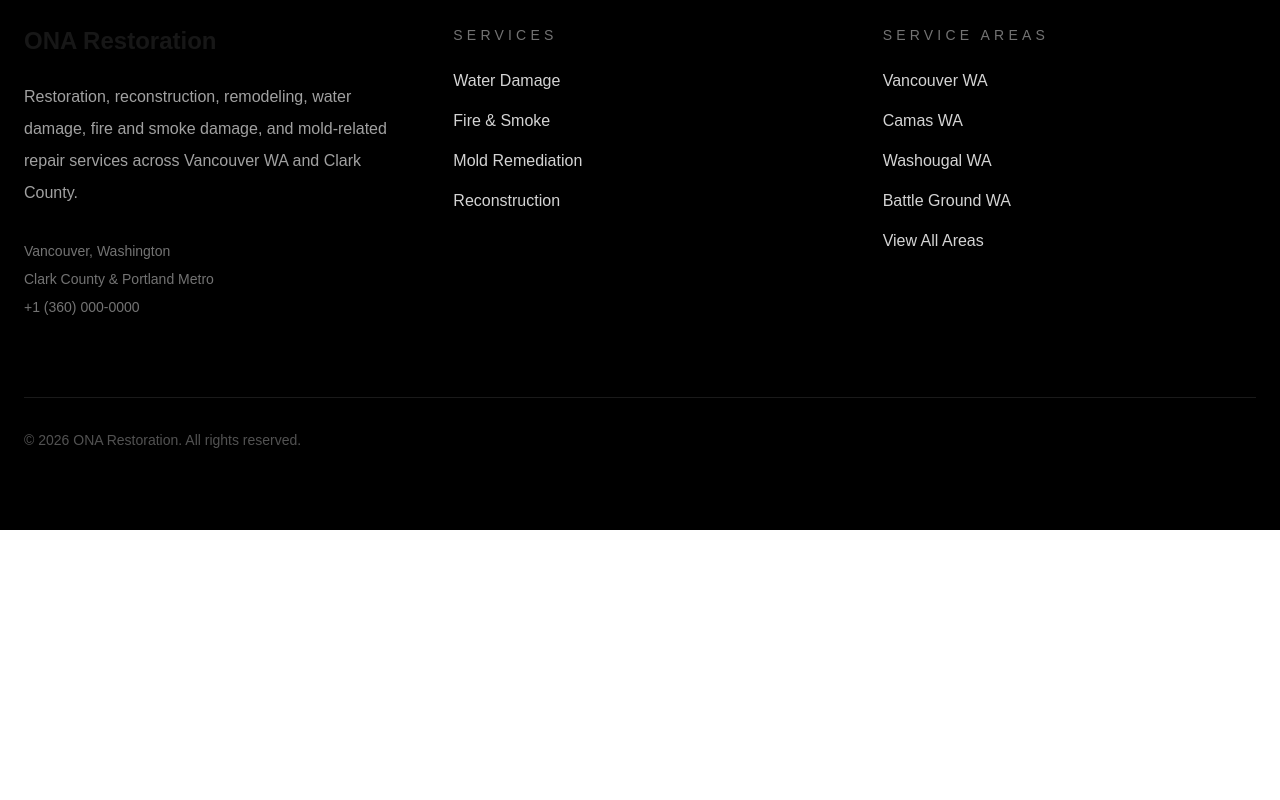
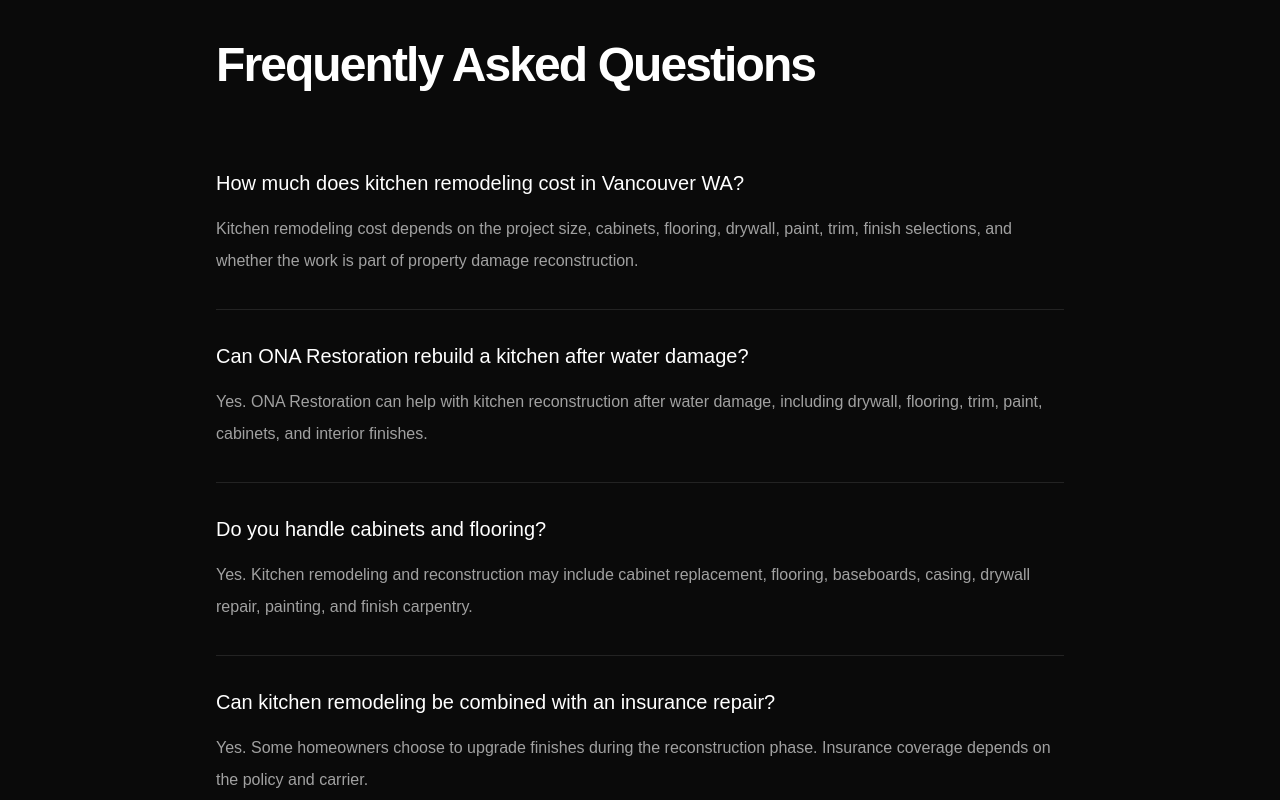
Before and after one commit to dmitzin-web/ona-restore, a Next.js app: page /kitchen-remodeling in a window 1280 px wide. Shown: the part 1640-2440 px from the top of the page. Before the commit the page ends 2170 px from the top, so only its background shows below. Built offline with nearby package versions, Linux system fonts and the light colour scheme.

Commit message:
Add FAQ schema to remodeling pages

```diff
--- a/app/bathroom-remodeling/page.tsx
+++ b/app/bathroom-remodeling/page.tsx
@@ -1,4 +1,29 @@
+import FaqSection from '@/components/FaqSection'
+import FaqSchema from '@/components/FaqSchema'
 import ServiceSchema from '@/components/ServiceSchema'
+const bathroomFaqs = [
+  {
+    question: 'How much does bathroom remodeling cost in Vancouver WA?',
+    answer:
+      'Bathroom remodeling cost depends on the size of the bathroom, vanity, flooring, tile, drywall, paint, trim, finish selections, and whether the work is related to property damage.',
+  },
+  {
+    question: 'Can ONA Restoration repair a bathroom after a leak?',
+    answer:
+      'Yes. ONA Restoration can help with bathroom reconstruction after leaks, including drywall, flooring, trim, paint, vanity replacement, and finish repairs.',
+  },
+  {
+    question: 'Do you handle tile and vanity replacement?',
+    answer:
+      'Bathroom remodeling may include vanity replacement, flooring, tile-related repairs, drywall, paint, trim, and moisture-related reconstruction.',
+  },
+  {
+    question: 'Can bathroom remodeling be part of an insurance claim?',
+    answer:
+      'Sometimes reconstruction after covered damage may involve bathroom repairs. ONA Restoration can document visible repair needs, but coverage depends on the policy and carrier.',
+  },
+]
+
 export const metadata = {
   title: 'Bathroom Remodeling in Vancouver WA | ONA Restoration',
   description:
@@ -8,6 +33,7 @@
 export default function BathroomRemodelingPage() {
   return (
     <main className="min-h-screen bg-neutral-950 text-white">
+      <FaqSchema items={bathroomFaqs} />
       <ServiceSchema
         name="Bathroom Remodeling"
         description="Bathroom remodeling, vanity replacement, tile, flooring, drywall, paint, trim, moisture-related repairs, and reconstruction services in Vancouver WA and Clark County."
@@ -107,6 +133,7 @@
           </section>
         </div>
       </section>
+      <FaqSection items={bathroomFaqs} />
     </main>
   )
 }
--- a/app/kitchen-remodeling/page.tsx
+++ b/app/kitchen-remodeling/page.tsx
@@ -1,4 +1,29 @@
+import FaqSection from '@/components/FaqSection'
+import FaqSchema from '@/components/FaqSchema'
 import ServiceSchema from '@/components/ServiceSchema'
+const kitchenFaqs = [
+  {
+    question: 'How much does kitchen remodeling cost in Vancouver WA?',
+    answer:
+      'Kitchen remodeling cost depends on the project size, cabinets, flooring, drywall, paint, trim, finish selections, and whether the work is part of property damage reconstruction.',
+  },
+  {
+    question: 'Can ONA Restoration rebuild a kitchen after water damage?',
+    answer:
+      'Yes. ONA Restoration can help with kitchen reconstruction after water damage, including drywall, flooring, trim, paint, cabinets, and interior finishes.',
+  },
+  {
+    question: 'Do you handle cabinets and flooring?',
+    answer:
+      'Yes. Kitchen remodeling and reconstruction may include cabinet replacement, flooring, baseboards, casing, drywall repair, painting, and finish carpentry.',
+  },
+  {
+    question: 'Can kitchen remodeling be combined with an insurance repair?',
+    answer:
+      'Yes. Some homeowners choose to upgrade finishes during the reconstruction phase. Insurance coverage depends on the policy and carrier.',
+  },
+]
+
 export const metadata = {
   title: 'Kitchen Remodeling in Vancouver WA | ONA Restoration',
   description:
@@ -8,6 +33,7 @@
 export default function KitchenRemodelingPage() {
   return (
     <main className="min-h-screen bg-neutral-950 text-white">
+      <FaqSchema items={kitchenFaqs} />
       <ServiceSchema
         name="Kitchen Remodeling"
         description="Kitchen remodeling, cabinet replacement, flooring, drywall, paint, trim, finish carpentry, and reconstruction services in Vancouver WA and Clark County."
@@ -107,6 +133,7 @@
           </section>
         </div>
       </section>
+      <FaqSection items={kitchenFaqs} />
     </main>
   )
 }
```
